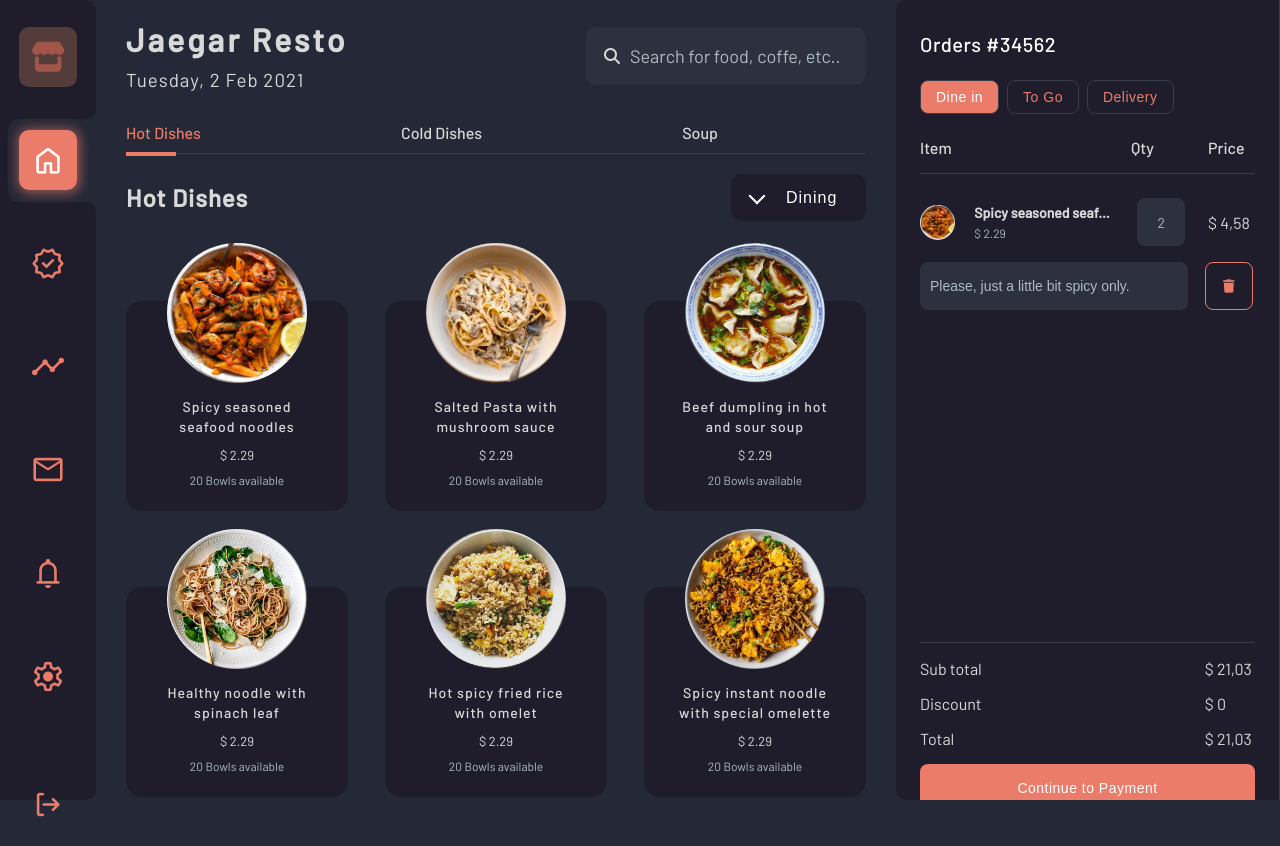
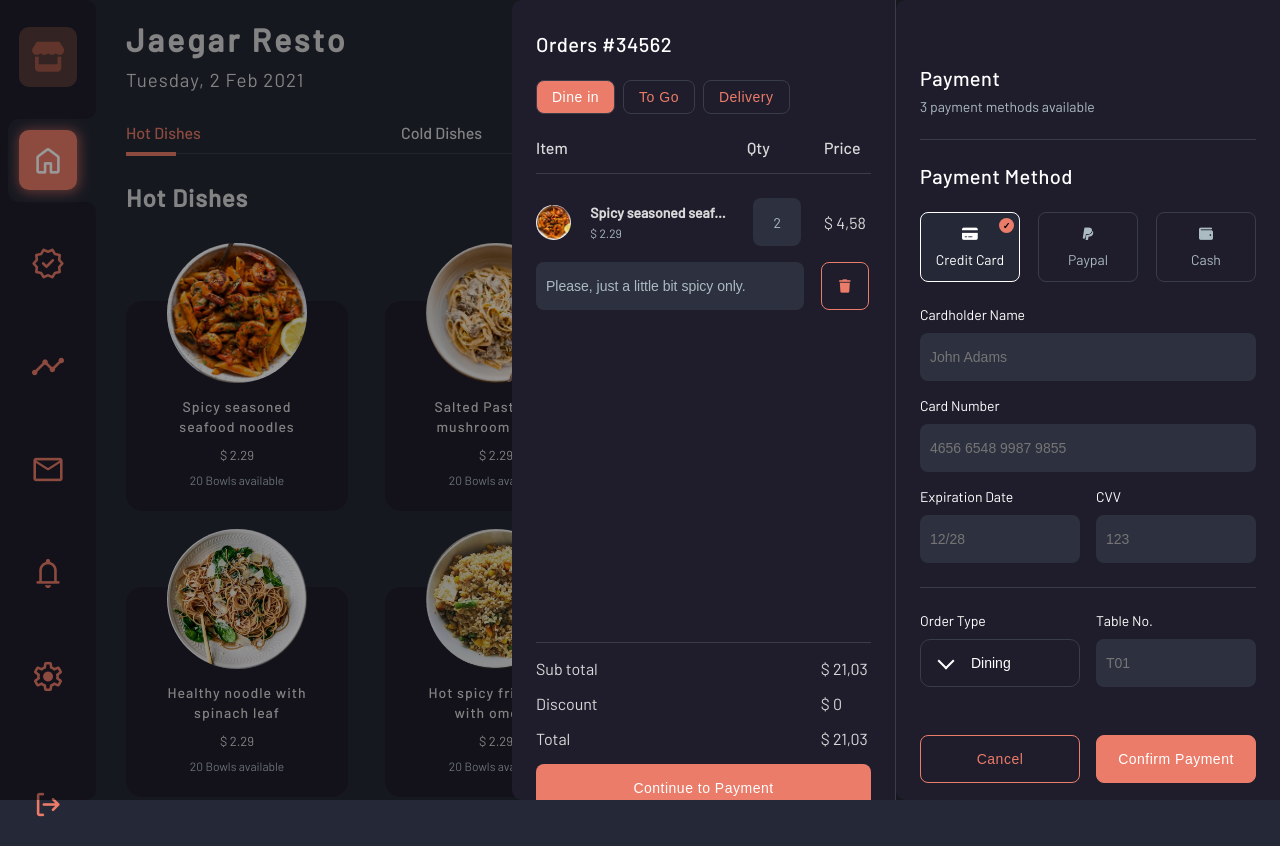
Before and after one commit to hozayfamustafaelsheikh/shopping-cart-react-redux, a React (Create React App) app: page / in a window 1280 px wide. Both pictures are taken after a click on the button "Continue to Payment". Built offline with nearby package versions, Linux system fonts and the light colour scheme.

Commit message:
add animation

```diff
--- a/package.json
+++ b/package.json
@@ -8,7 +8,9 @@
     "@testing-library/user-event": "^13.5.0",
     "react": "^18.2.0",
     "react-dom": "^18.2.0",
+    "react-redux": "^8.0.5",
     "react-scripts": "5.0.1",
+    "redux": "^4.2.1",
     "web-vitals": "^2.1.4"
   },
   "scripts": {
--- a/src/App.js
+++ b/src/App.js
@@ -2,15 +2,26 @@ import Cart from "./components/Cart";
 import Home from "./components/Home";
 import Menu from "./components/Menu";
 import Payment from "./components/Payment";
+import React, { useState, useEffect } from 'react';
+
 
 function App() {
+  const [openPayment, setOpenPayment] = useState(false);
   return (
     // Main
     <div className="main">
       <Menu />
       <Home />
-      <Cart />
-      <Payment />
+      <Cart setOpenPayment={setOpenPayment} openPayment={openPayment} />
+      <Payment setOpenPayment={setOpenPayment} openPayment={openPayment} />
+      {/*  The Modal  */}
+      <div id="myModal" className={"modal " + (openPayment ? "d-block" : "d-none")}>
+        {/* Modal content  */}
+        <div className="modal-content">
+          <span className="close">&times;</span>
+          <p>Some text in the Modal..</p>
+        </div>
+      </div>
     </div>
     // End of Main
   );
--- a/src/assets/css/style.css
+++ b/src/assets/css/style.css
@@ -10,6 +10,14 @@
   text-decoration: none;
   list-style: none;
   box-sizing: border-box;
+}
+
+.d-block {
+  display: block !important;
+}
+
+.d-none {
+  display: none !important;
 }
 
 /* body */
@@ -148,7 +156,7 @@ body {
 .page {
   padding: 20px 30px;
   height: 100vh;
-  overflow: auto;
+  overflow: hidden;
 }
 
 .page::-webkit-scrollbar {
@@ -383,8 +391,13 @@ body {
   width: 24rem;
   z-index: 3;
   height: 100vh;
-  overflow: scroll;
+  overflow: hidden;
   border-right: 1px solid #393c49;
+    transition: right 0.2s linear 0.2s;
+}
+
+.cart.cart-openedPayment {
+  right: 24rem;
 }
 
 .cart-back-button {
@@ -475,7 +488,7 @@ body {
 
 .cart-table-body {
   height: 470px;
-  overflow: auto;
+  overflow: hidden;
   border-top: 1px solid #393c49;
   border-bottom: 1px solid #393c49;
 }
@@ -623,7 +636,7 @@ body {
   width: 24rem;
   z-index: 2;
   height: 100vh;
-  overflow: scroll;
+  overflow: hidden;
   border-radius: 10px 0 0 10px;
 }
 
@@ -867,7 +880,7 @@ body {
   top: 0;
   width: 100%; /* Full width */
   height: 100%; /* Full height */
-  overflow: auto; /* Enable scroll if needed */
+  overflow: hidden; /* Enable scroll if needed */
   background-color: rgb(0, 0, 0); /* Fallback color */
   background-color: rgba(0, 0, 0, 0.4); /* Black w/ opacity */
 }
--- a/src/components/Cart.js
+++ b/src/components/Cart.js
@@ -1,9 +1,8 @@
-function Cart() {
+function Cart(props) {
     return (
         <>
-
             {/* Cart */}
-            <div className="cart">
+            <div className={"cart " + (props.openPayment ? "cart-openedPayment" : "")}>
                 {/* Cart Order Number */}
                 <div className="cart-order-number">
                     <h1>Orders #34562</h1>
@@ -147,7 +146,7 @@ function Cart() {
                 </div>
                 {/* End of Cart table  */}
                 {/* Continue to Payment Button  */}
-                <button className="payment-btn" id="payment-btn">
+                <button className="payment-btn" id="payment-btn" onClick={() => props.setOpenPayment(true)}>
                     Continue to Payment
                 </button>
                 {/* End of Continue to Payment Button  */}
--- a/src/components/Home.js
+++ b/src/components/Home.js
@@ -1,3 +1,5 @@
+import React, { useState, useEffect } from 'react';
+
 var items = [
     {
         id: 1,
@@ -147,7 +149,9 @@ var items = [
 
     },
 ];
+
 function Home() {
+    const [currentTab, setCurrentTab] = useState(1);
     return (
         <>
             {/* Page Content */}
@@ -186,7 +190,7 @@ function Home() {
                             {/* Home Page Tabs Header Item */}
                             {
                                 items.map((item, index) => (
-                                    <li key={item.id} className={"tab-item " + (index === 0 ? "active" : "") } data-tabname={item.id}>{item.category}</li>
+                                    <li key={item.id} className={"tab-item " + (item.id === currentTab ? "active" : "") } data-tabname={item.id} onClick={() => setCurrentTab(item.id)}>{item.category}</li>
                                 ))
                             }
                             {/* End of Home Page Tabs Header Item */}
@@ -200,7 +204,7 @@ function Home() {
                         {/* Home Page Tab Body */}
                         {
                             items.map((item_category, category_index) => (
-                                <div className={"tab-body " + item_category.id + (category_index === 0 ? " active" : "")} key={item_category.id}>
+                                <div className={"tab-body " + item_category.id + (item_category.id === currentTab ? " active" : "")} key={item_category.id}>
                                     {/* Home Page Tabs Body Header */}
                                     <div className="tab-body-header">
                                         {/* Home Page Tabs Body Header Title */}
@@ -224,7 +228,7 @@ function Home() {
                                         {/* Home Page Item */}
                                         {
                                             item_category.items.map((item, item_index) => (
-                                                <div className={"item " + (item_index === 0 ? " active" : "")} key={item.id}>
+                                                <div className="item" key={item.id}>
                                                     {/* Home Page Item Image */}
                                                     <div className="image">
                                                         <img src={require("../assets/img/" + item.image)} alt="" />
--- a/src/components/Payment.js
+++ b/src/components/Payment.js
@@ -1,7 +1,6 @@
-function Payment() {
+function Payment(props) {
     return (
         <>
-
             {/* payment */}
             <div className="payment">
                 {/* payment titles */}
@@ -115,7 +114,7 @@ function Payment() {
                 {/* payment Buttons  */}
                 <div className="d-f j-c-sb a-i-c g-1 mt-2">
                     {/* payment Button  */}
-                    <button className="payment-button" id="payment-button-cancel">
+                    <button className="payment-button" id="payment-button-cancel" onClick={() => props.setOpenPayment(false)}>
                         Cancel
                     </button>
                     {/* End of payment Button  */}
```
Also changed, not shown: 1 other file (tests, documents, lock files or other folders).
